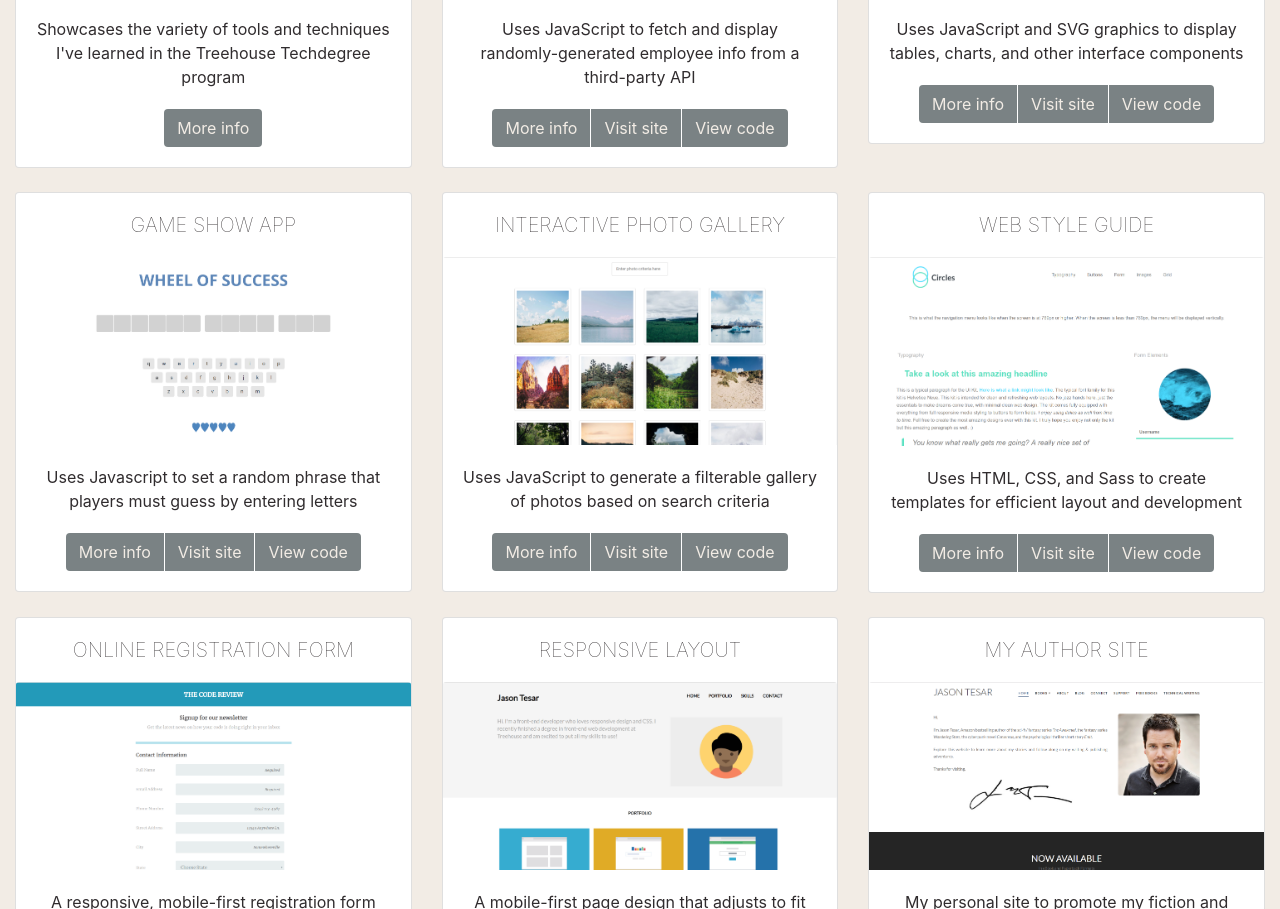
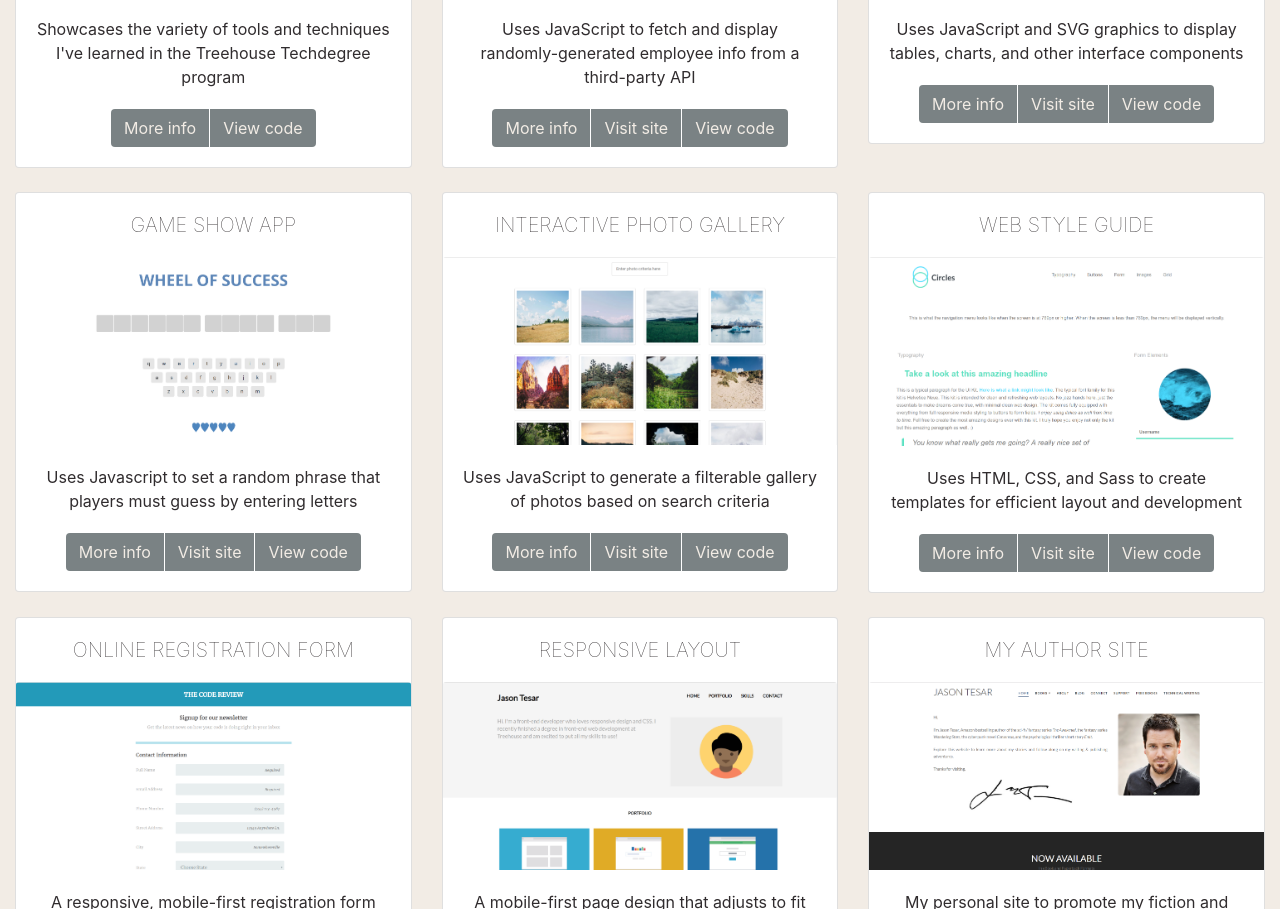
Before and after one commit to jasonTesar/jasontesar.github.io, a plain HTML site: page index.html in a window 1280 px wide. Shown: the part 1006-1915 px from the top of the page. Drawn offline with nearby package versions, Linux system fonts and the light colour scheme.

Commit message:
add view code button back to dev portfolio project

```diff
--- a/index.html
+++ b/index.html
@@ -76,7 +76,10 @@
                 <p class="card-text text-center">Showcases the variety of tools and techniques I've learned in the Treehouse Techdegree program</p>
               </div>
               <div class="card-body text-center pt-0">
-                <button id="DevelopmentPortfolio" type="button" class="btn mt-0 gray-blue">More info</button>
+                <div class="btn-group">
+                  <button id="DevelopmentPortfolio" type="button" class="btn mt-0 gray-blue">More info</button>
+                  <a class="btn mt-0 gray-blue" href="https://github.com/jasonTesar/jasontesar.github.io" target="_blank" role="button">View code</a>
+                </div>
               </div>
             </div>
           </div><!-- End Project 9 -->
```
